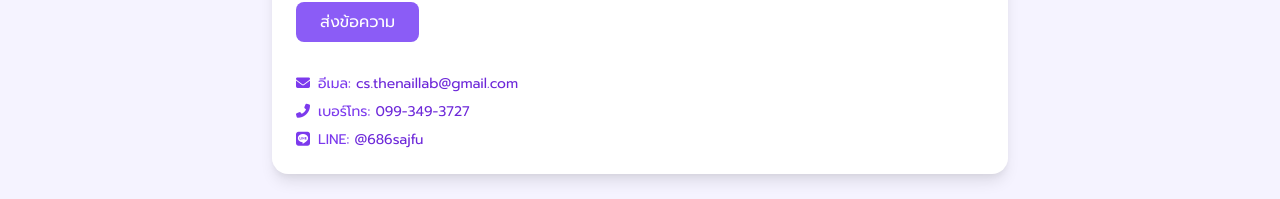
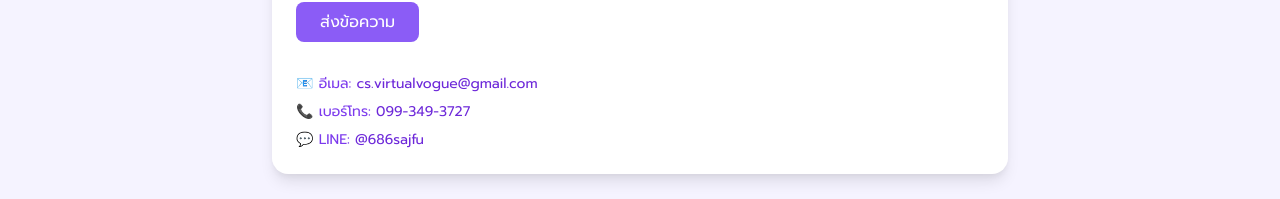
Before and after one commit to cs-virtualvogue/thenaillabs, a plain HTML site: page contact.html in a window 1280 px wide. Shown: the part 601-800 px from the top of the page. Drawn offline with nearby package versions, Linux system fonts and the light colour scheme.

Commit message:
Add files via upload

```diff
--- a/contact.html
+++ b/contact.html
@@ -53,9 +53,9 @@
       </form>
 
       <div class="mt-8 text-purple-600 text-sm space-y-2">
-        <p><i class="fas fa-envelope mr-2"></i>อีเมล: <a href="mailto:cs.virtualvogue@gmail.com" class="text-purple-700 hover:underline">cs.thenaillab@gmail.com</a></p>
-        <p><i class="fas fa-phone-alt mr-2"></i>เบอร์โทร: <a href="tel:0993493727" class="text-purple-700 hover:underline">099-349-3727</a></p>
-        <p><i class="fab fa-line mr-2"></i>LINE: <span class="text-purple-700">@686sajfu</span></p>
+        <p>📧 อีเมล: <a href="mailto:cs.virtualvogue@gmail.com" class="text-purple-700 hover:underline">cs.virtualvogue@gmail.com</a></p>
+        <p>📞 เบอร์โทร: <a href="tel:0993493727" class="text-purple-700 hover:underline">099-349-3727</a></p>
+        <p>💬 LINE: <span class="text-purple-700">@686sajfu</span></p>
       </div>
     </div>
   </main>
```
